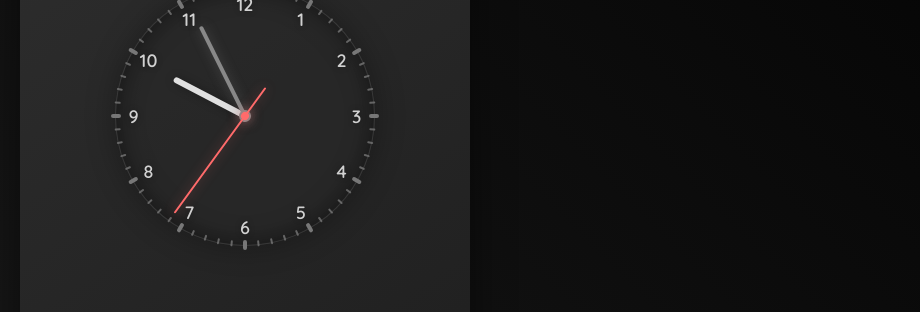
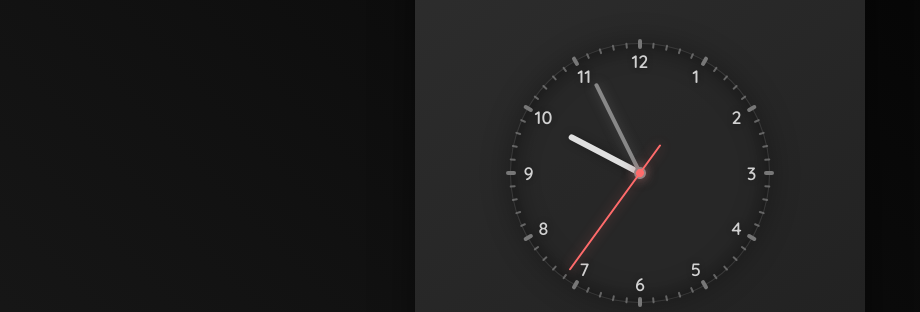
Before and after one commit to mausam-005/clock-app, a plain HTML site: page index.html in a window 1280 px wide. Shown: the part 178-490 px from the top of the page, without its empty margins (0-920 px from the left). Drawn offline with Linux system fonts and the light colour scheme.

Commit message:
Fixed my code

```diff
--- a/style.css
+++ b/style.css
@@ -7,21 +7,18 @@
 
 body {
     background: linear-gradient(45deg, #1a1a1a, #0d0d0d, #000000);
-    height: 100vh;
-    margin: 0;
-    padding: 0;
+    min-height: 100vh;
     position: relative;
-    overflow: hidden;
+    padding-bottom: 60px;
     color: #f5f5f5;
 }
 
 .app {
     display: flex;
-    flex-direction: column;
-    justify-content: space-between;
-    height: calc(100vh - 60px);
+    justify-content: center;
+    align-items: center;
+    min-height: calc(100vh - 60px);
     padding: 20px;
-    box-sizing: border-box;
 }
 
 .clock {
```
